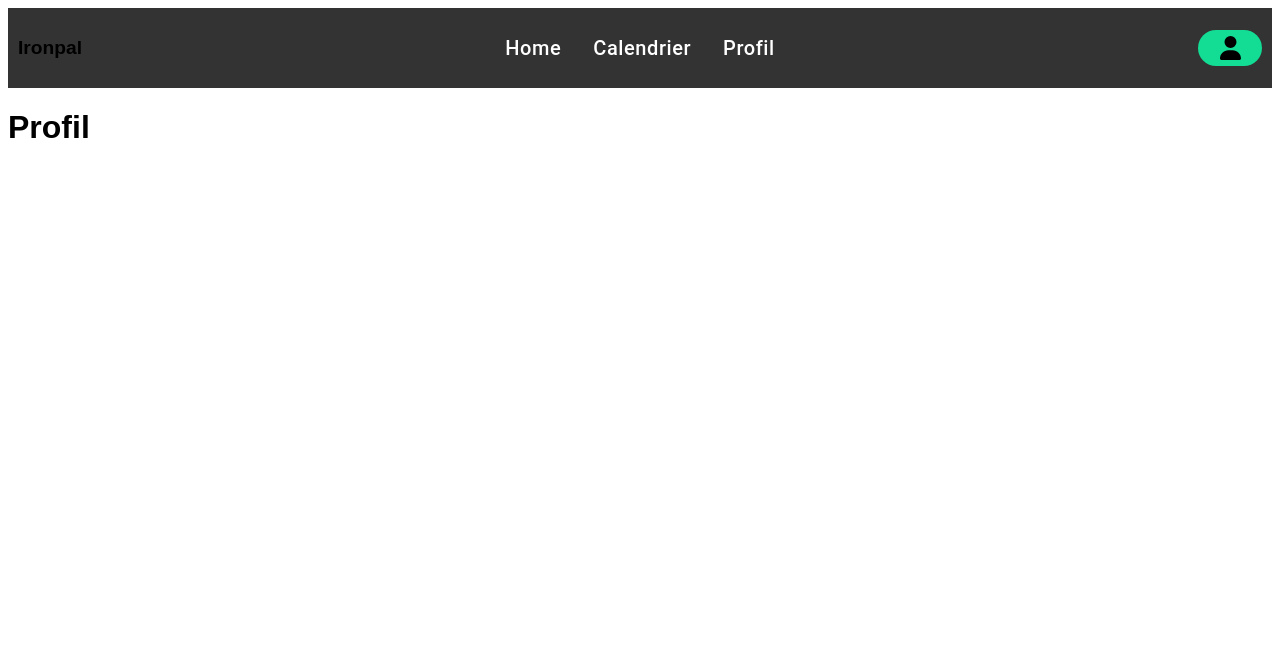
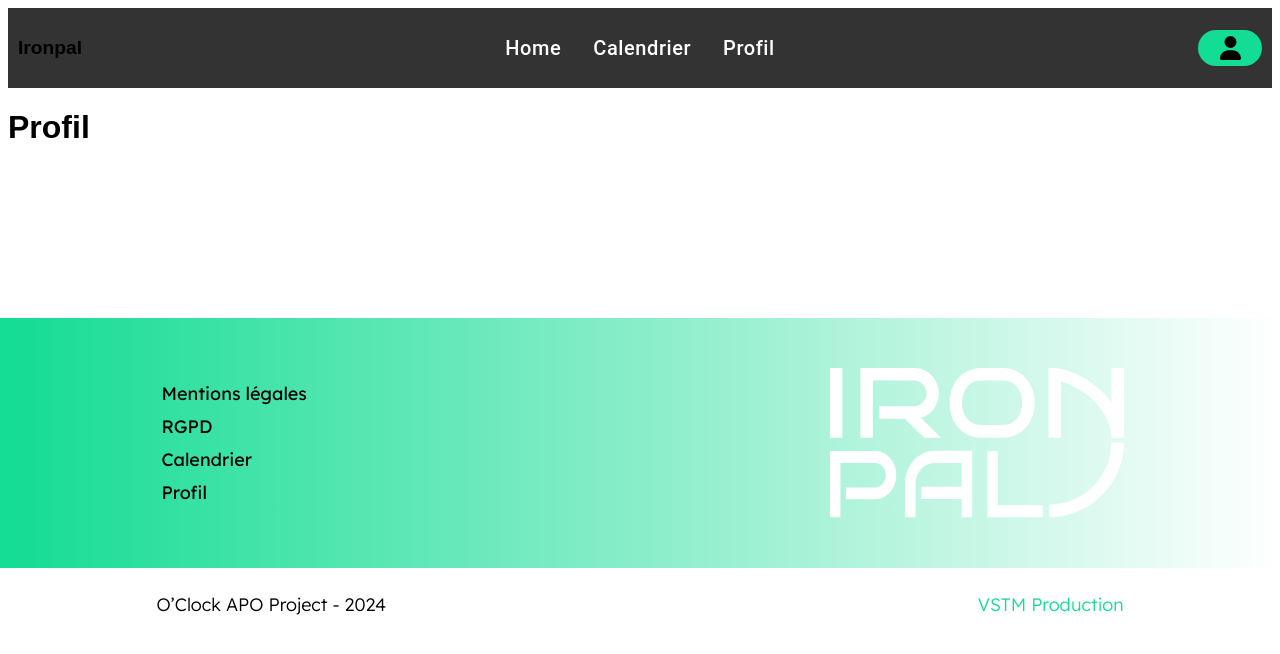
Before and after one commit to Browaeys-Gerin-Valerian/ironpal, a React (Vite) app in the folder frontend/: page /profil in a window 1280 px wide. Shown: the top 654 px of the page. Built offline with nearby package versions, Linux system fonts and the light colour scheme; a web font is replaced by a local one.

Commit message:
add footer & copyrights

```diff
--- a/frontend/src/App.tsx
+++ b/frontend/src/App.tsx
@@ -1,25 +1,27 @@
 import React from "react";
-import Nav from './components/Nav';
 import { BrowserRouter as Router, Routes, Route } from "react-router-dom";
 import { ThemeProvider } from '@mui/material';
 import theme from "./styles/theme";
 import "./styles/headings.css";
+
 import Home from "./screens/Home";
 import Calendar from "./screens/Calendar";
 import Profil from "./screens/Profil";
+import Nav from './components/Nav';
+import Footer from './components/Footer';
 
 const App: React.FC = () => {
   return (
     <ThemeProvider theme={theme}>
       <Router>
         <div>
-          {/* Composant Nav gère désormais la navigation */}
           <Nav />
-          <Routes>
-            <Route path="/" element={<Home />} />
-            <Route path="/calendrier" element={<Calendar />} />
-            <Route path="/profil" element={<Profil />} />
-          </Routes>
+            <Routes>
+              <Route path="/" element={<Home />} />
+              <Route path="/calendrier" element={<Calendar />} />
+              <Route path="/profil" element={<Profil />} />
+            </Routes>
+          <Footer/>
         </div>
       </Router>
     </ThemeProvider>
--- /dev/null
+++ b/frontend/src/components/Copyrights.tsx
@@ -0,0 +1,64 @@
+import { makeStyles } from '@mui/styles';
+import { Theme } from "@mui/material/styles";
+import { Grid2 as Grid } from "@mui/material";
+import { colorPrimary } from '../styles/theme';
+
+const useStyles = makeStyles((theme: Theme) => ({
+    copyrights:{
+    },
+    rowFlex: {
+        display: "flex",
+        padding: '25px 50px',
+        alignItems: "flex-start",
+        justifyContent: "center",
+        flexDirection: "column",
+        [theme.breakpoints.down('md')]: {
+            alignItems: "center",
+            paddingBottom: '0px',
+        },
+    },
+    rowFlex__right: {
+        padding: '25px 50px',
+        textAlign: "right",
+        [theme.breakpoints.down('md')]: {
+            textAlign: "center",
+            paddingTop: '0px',
+        },
+    },
+    spanLeft:{
+        fontSize: '18px',
+        marginLeft: '20%',
+        fontWeight: 300,
+        [theme.breakpoints.down('md')]: {
+            marginLeft: '0%'
+        },
+    },
+    spanRight:{
+        fontWeight: 300,
+        fontSize: '18px',
+        marginRight: '20%',
+        color: colorPrimary,
+        [theme.breakpoints.down('md')]: {
+            marginRight: '0%'
+        },
+    },
+}));
+
+const Copyrights = () => {
+    const styles = useStyles();
+
+    return (
+        <div className={styles.copyrights}>
+            <Grid container spacing={2}>
+                <Grid className={styles.rowFlex} size={{ xs: 12, md: 6 }}>
+                    <span className={styles.spanLeft}>O’Clock APO Project - 2024</span>
+                </Grid>
+                <Grid className={styles.rowFlex__right} size={{ xs: 12, md: 6 }}>
+                    <span className={styles.spanRight}>VSTM Production</span>
+                </Grid>
+            </Grid>
+        </div>
+    );
+};
+
+export default Copyrights;
--- /dev/null
+++ b/frontend/src/components/Footer.tsx
@@ -0,0 +1,77 @@
+import { makeStyles } from '@mui/styles';
+import { Theme } from "@mui/material/styles";
+import { Grid2 as Grid } from "@mui/material";
+import { Link } from 'react-router-dom';
+import Copyrights from './Copyrights';
+
+const useStyles = makeStyles((theme: Theme) => ({
+    footer:{
+        position: 'absolute',
+        width: "100%",
+        left: 0,
+        marginTop: "150px",
+    },
+    container:{
+        background: "linear-gradient(to right, #13DC94, #fff)",
+    },
+    rowFlex: {
+        display: "flex",
+        padding: '50px',
+        alignItems: "flex-start",
+        justifyContent: "center",
+        flexDirection: "column",
+        [theme.breakpoints.down('md')]: {
+            alignItems: "center",
+        },
+    },
+    rowFlex__right: {
+        display: "flex",
+        padding: '50px',
+        justifyContent: "right",
+        [theme.breakpoints.down('md')]: {
+            justifyContent: "center",
+            paddingTop: '0px',
+        },
+    },
+    logo:{
+        height: '150px',
+        display: 'block',
+        marginRight: '20%',
+        [theme.breakpoints.down('md')]: {
+            marginRight: '0%',
+        },
+    },
+    link:{
+        marginLeft: '20%',
+        padding: '5px',
+        textDecoration: 'none',
+        fontSize: '18px',
+        [theme.breakpoints.down('md')]: {
+            marginLeft: '0%',
+            padding: '15px',
+        },
+    }
+}));
+
+const Footer = () => {
+    const styles = useStyles();
+
+    return (
+        <div className={styles.footer}>
+            <Grid className={styles.container} container spacing={2}>
+                <Grid className={styles.rowFlex} size={{ xs: 12, md: 6 }}>
+                    <Link className={styles.link} to="/"> Mentions légales </Link>
+                    <Link className={styles.link} to="/"> RGPD </Link>
+                    <Link className={styles.link} to="/"> Calendrier </Link>
+                    <Link className={styles.link} to="/"> Profil </Link>
+                </Grid>
+                <Grid className={styles.rowFlex__right} size={{ xs: 12, md: 6 }}>
+                    <img className={styles.logo} src="/assets/img/logoWhite.svg" alt="Logo White" />
+                </Grid>
+            </Grid>
+            <Copyrights />
+        </div>
+    );
+};
+
+export default Footer;
--- a/frontend/src/components/Heros/JoinExperience.tsx
+++ b/frontend/src/components/Heros/JoinExperience.tsx
@@ -2,6 +2,7 @@ import { Button } from "@mui/material";
 import { Link } from "react-router-dom";
 import { makeStyles } from '@mui/styles';
 import { Theme } from "@mui/material/styles";
+import { colorPrimary } from "../../styles/theme";
 
 const useStyles = makeStyles({
   container:{
@@ -14,6 +15,14 @@ const useStyles = makeStyles({
   containBtn:{
     display: 'flex',
     justifyContent: 'space-between',
+  },
+  title:{
+    fontSize: '30px',
+    color: colorPrimary,
+  },
+  btn:{
+    display: 'block',
+    margin: "5px",
   }
 });
 
@@ -22,12 +31,12 @@ const JoinExperience = () => {
 
     return (
         <div className={styles.container}>
-            <h1>Join experience</h1>
+            <h2 className={styles.title}>Rejois l'expérience !</h2>
             <div className={styles.containBtn}>
-                <Link to="/">
+                <Link className={styles.btn} to="/">
                     <Button variant="outlined">S'inscrire</Button>
                 </Link>
-                <Link to="/">
+                <Link className={styles.btn} to="/">
                     <Button variant="contained">Se connecter</Button>
                 </Link>
             </div>
```
Also changed, not shown: frontend/public/assets/img/logoWhite.svg (added).
